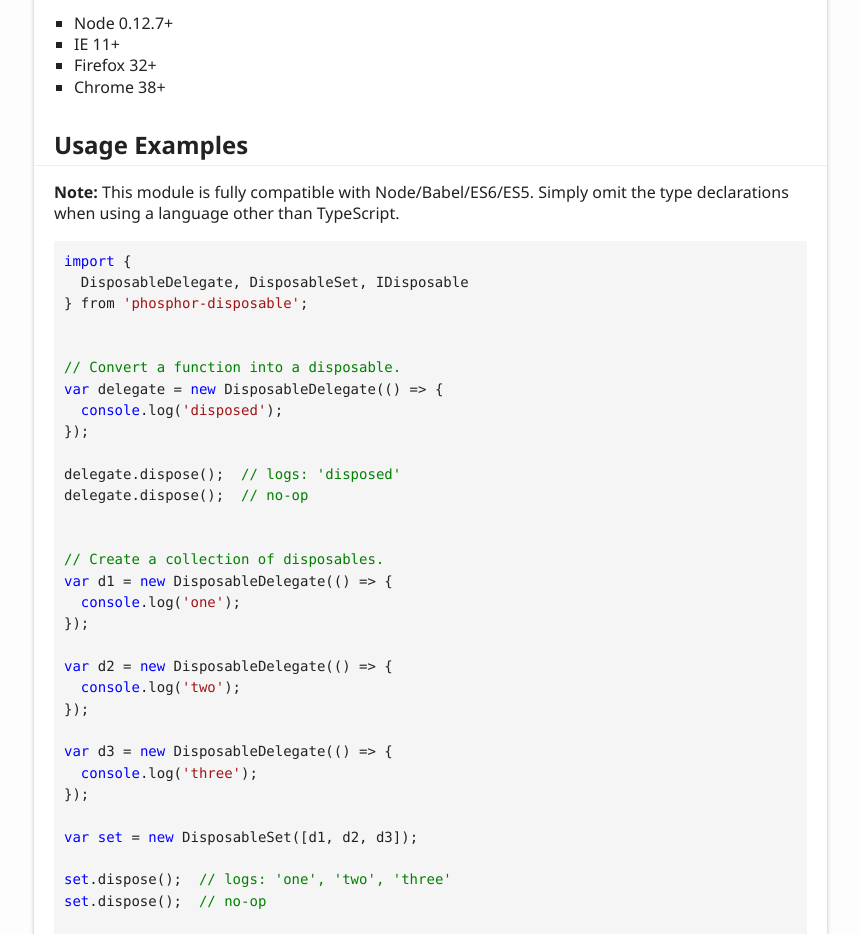
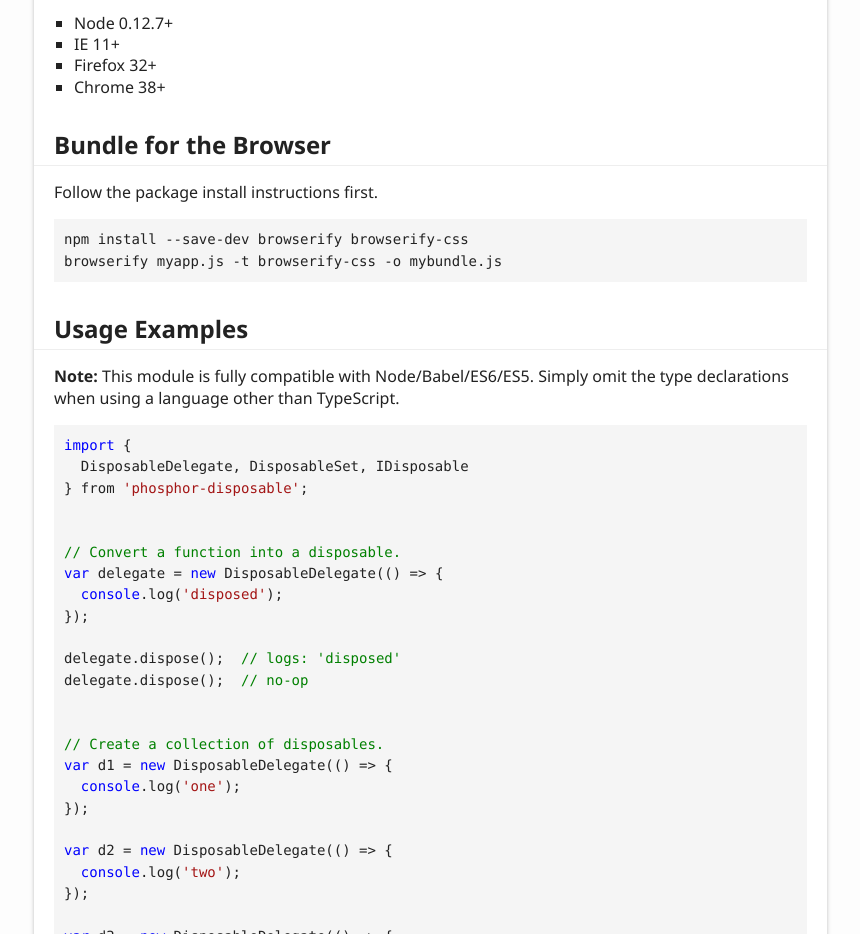
Before and after one commit to rlugojr/phosphor-disposable, a plain HTML site: page api/index.html in a window 1280 px wide. Shown: the part 2024-2958 px from the top of the page, without its empty margins (6-866 px from the left). Drawn offline with Linux system fonts and the light colour scheme.

Commit message:
autocommit docs

```diff
--- a/api/index.html
+++ b/api/index.html
@@ -109,6 +109,11 @@ npm run build
 					<li>Firefox 32+</li>
 					<li>Chrome 38+</li>
 				</ul>
+				<h2 id="bundle-for-the-browser">Bundle for the Browser</h2>
+				<p>Follow the package install instructions first.</p>
+				<pre><code class="lang-bash">npm install --save-dev browserify browserify-css
+browserify myapp.js -t browserify-css -o mybundle.js
+</code></pre>
 				<h2 id="usage-examples">Usage Examples</h2>
 				<p><strong>Note:</strong> This module is fully compatible with Node/Babel/ES6/ES5. Simply
 				omit the type declarations when using a language other than TypeScript.</p>
```
